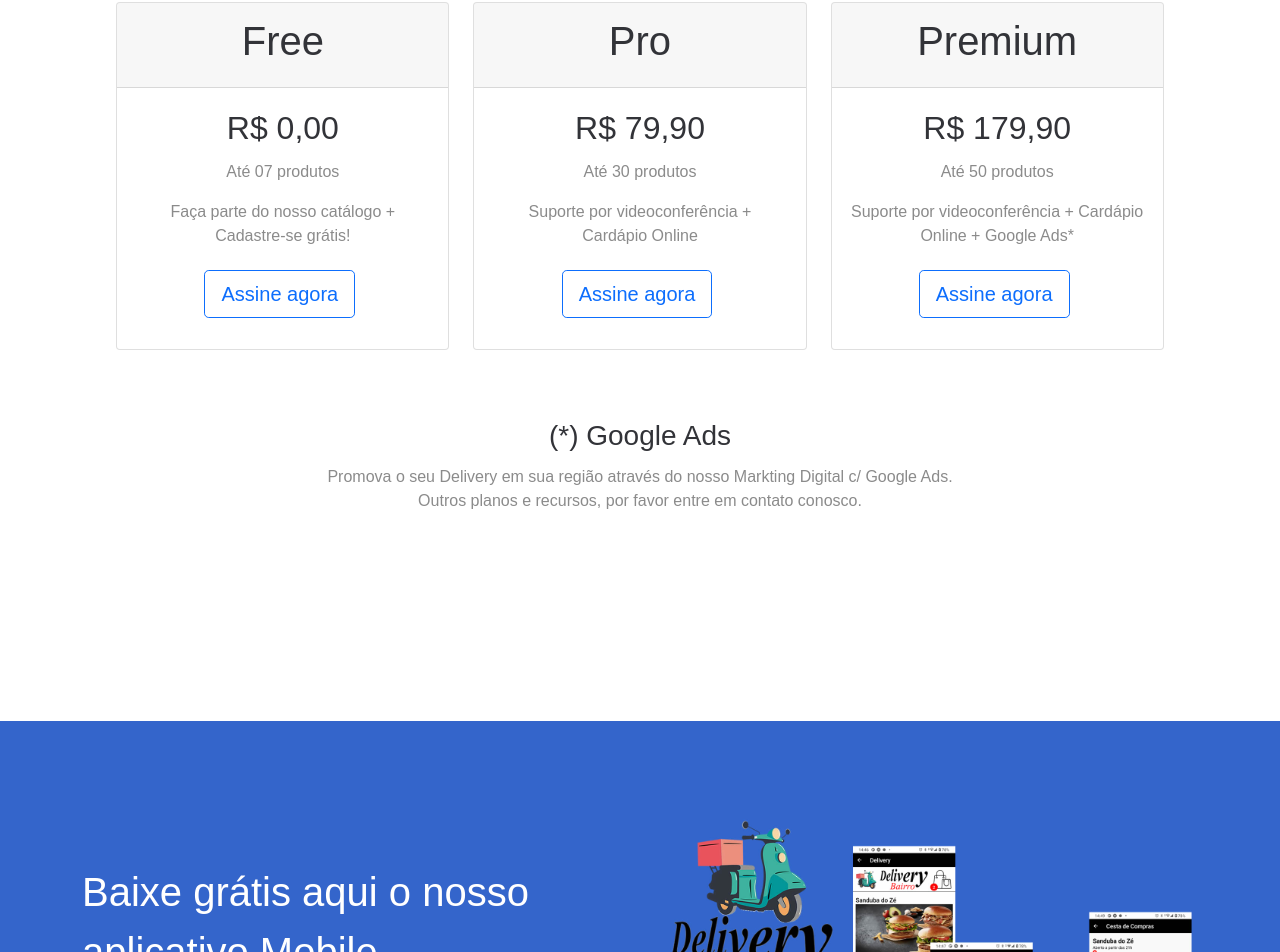
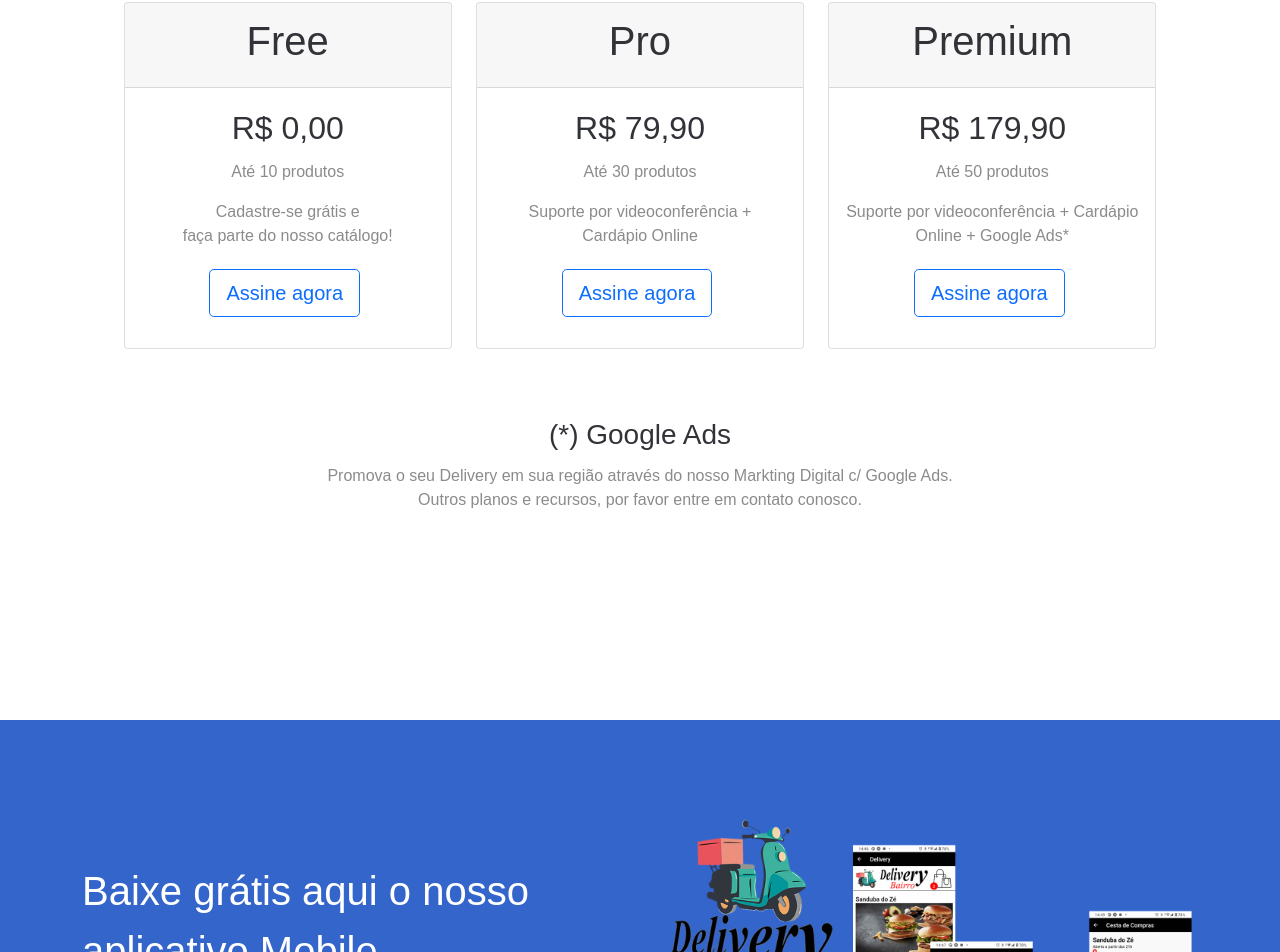
Before and after one commit to psi-ezequiasmartins/delivery-DeliveryApp, a React (Create React App) app: page / in a window 1280 px wide. Shown: the part 2619-3571 px from the top of the page. Built offline with nearby package versions, Linux system fonts and the light colour scheme; no server answers; what pdfmake would draw is missing.

Commit message:
24072024-0952

```diff
--- a/src/site/pages/planos.jsx
+++ b/src/site/pages/planos.jsx
@@ -106,8 +106,8 @@ function Planos() {
                 </div>
                 <div className="card-body">
                   <h2>R$ 0,00</h2>
-                  <p>Até 07 produtos</p>
-                  <p>Faça parte do nosso catálogo + <br/>Cadastre-se grátis!</p>
+                  <p>Até 10 produtos</p>
+                  <p>Cadastre-se grátis e <br/>faça parte do nosso catálogo!</p>
                   <a className="btn btn-lg btn-outline-primary" data-bs-toggle="modal" href="#md_assinatura" role="button">Assine agora</a>
                 </div>
               </div>
```
